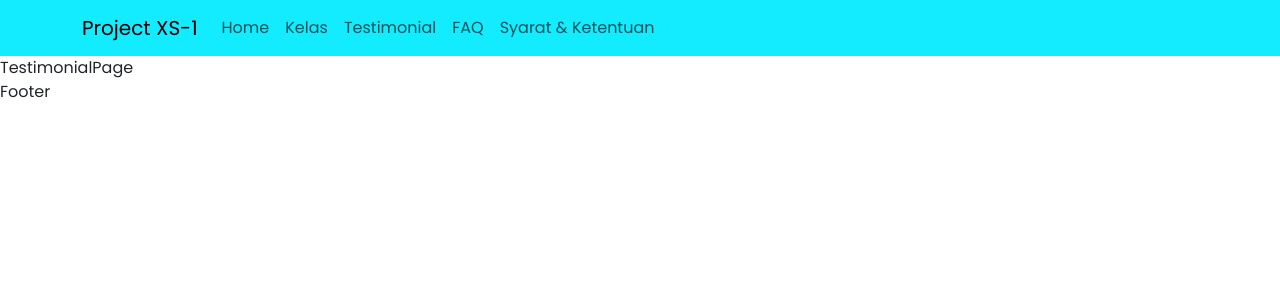
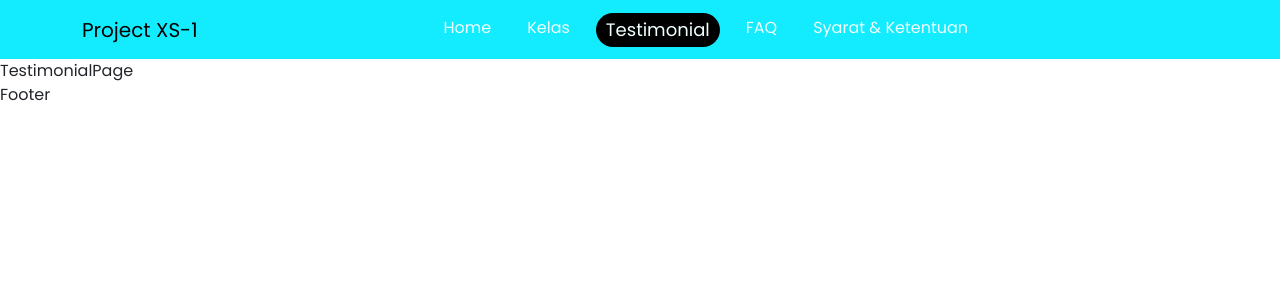
Before and after one commit to abignego/iqbalm, a React (Vite) app: page /testimonial in a window 1280 px wide. Shown: the top 300 px of the page. Built offline with nearby package versions, Linux system fonts and the light colour scheme.

Commit message:
pembaharuan 2

```diff
--- a/src/Components/NavbarComponent.jsx
+++ b/src/Components/NavbarComponent.jsx
@@ -1,21 +1,27 @@
-import Container from "react-bootstrap/Container";
-import Nav from "react-bootstrap/Nav";
-import Navbar from "react-bootstrap/Navbar";
+import { Container, Nav, Navbar } from "react-bootstrap";
 import { navLinks } from "../data/index";
+import { NavLink } from "react-router-dom";
 
 const NavbarComponent = () => {
   return (
     <div>
-      <Navbar expand="lg" className="Navbar">
+      <Navbar className="navbar">
         <Container>
           <Navbar.Brand href="#home">Project XS-1</Navbar.Brand>
           <Navbar.Toggle aria-controls="basic-navbar-nav" />
           <Navbar.Collapse id="basic-navbar-nav">
-            <Nav className="me-auto">
+            <Nav className="mx-auto">
               {navLinks.map((link) => {
                 return (
-                  <div key={link.id}>
-                    <Nav.Link href="">{link.text}</Nav.Link>
+                  <div className="nav-link" key={link.id}>
+                    <NavLink
+                      to={link.path}
+                      className={({ isActive, isPending }) =>
+                        isPending ? "pending" : isActive ? "active" : ""
+                      }
+                    >
+                      {link.text}
+                    </NavLink>
                   </div>
                 );
               })}
--- a/src/index.css
+++ b/src/index.css
@@ -7,11 +7,33 @@
   list-style: none;
   box-sizing: border-box;
   font-family: 'Poppins',sans-serif;
-} .Navbar{
+} .navbar{
   background: #13ebff;
   color-scheme: #13ebff;
 }
+.navbar .nav-link a {
+  padding: 4px 10px 5px 10px;
+  text-decoration: none;
+  color: azure;
+}
+.navbar .nav-link a:hover{
 
+  background-color: rebeccapurple;
+  border-radius: 20px;
+  -webkit-border-radius: 20px;
+  -moz-border-radius: 20px;
+  -ms-border-radius: 20px;
+  -o-border-radius: 20px;
+}
+.navbar .nav-link .active{
+  background-color: black;
+  font-size: 18px;
+  border-radius: 20px;
+  -webkit-border-radius: 20px;
+  -moz-border-radius: 20px;
+  -ms-border-radius: 20px;
+  -o-border-radius: 20px;
+}
 .sidebar{
   color: #fff;
 }
```
